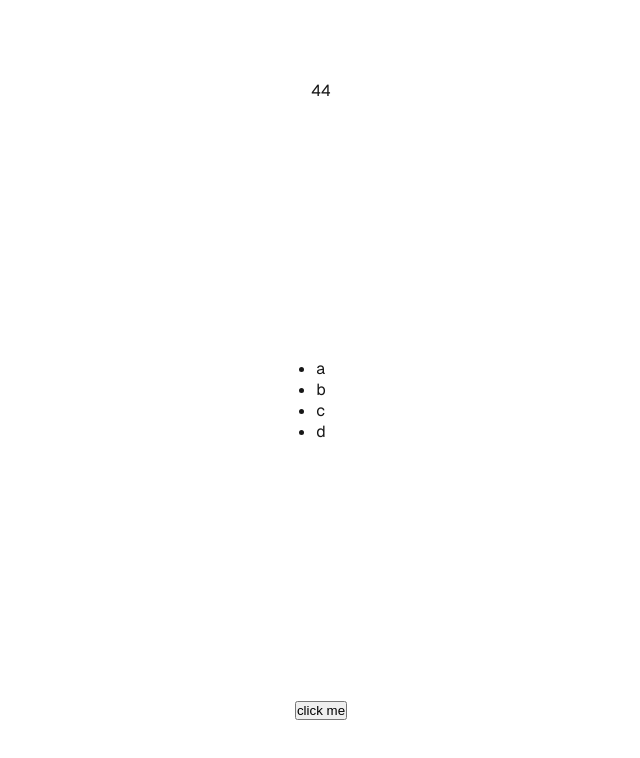
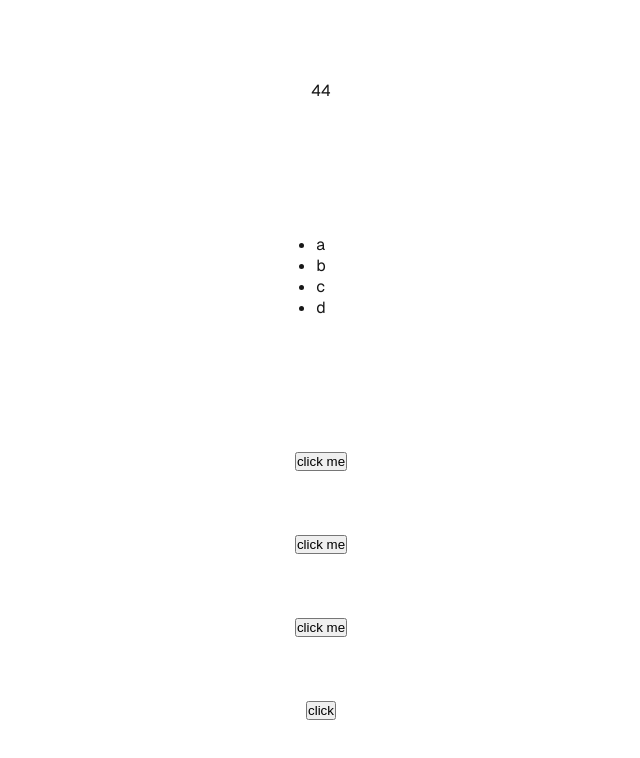
Before and after one commit to freddywho/basegame, a Next.js app: page / in a window 1280 px wide. Shown: the top 758 px of the page, without its empty margins (319-959 px from the left). Built offline with nearby package versions, Linux system fonts and the light colour scheme.

Commit message:
doing it

```diff
--- a/src/app/page.js
+++ b/src/app/page.js
@@ -12,6 +12,9 @@ export default function Home() {
         <li>d</li>
       </ul>
       <button>click me</button>
+      <button>click me</button>
+      <button>click me</button>
+      <button>click</button>
     </div>
   );
 }
```
